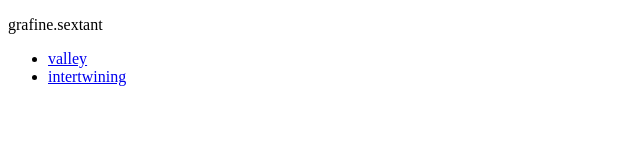
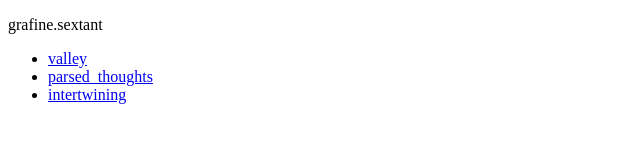
Before and after one commit to grafine-sextant/grafine-sextant.github.io, a plain HTML site: page index.html in a window 1280 px wide. Shown: the whole page, without its empty margins (0-640 px from the left). Drawn offline with Linux system fonts and the light colour scheme.

Commit message:
Update index.html

```diff
--- a/index.html
+++ b/index.html
@@ -8,6 +8,7 @@
     <p>grafine.sextant</p>
     <ul>
       <li><a href="/valley/index.html">valley</a></li>
+      <li><a href="/parsed_thoughts/help.json">parsed_thoughts</a></li>
       <li><a href="/intertwining/index.html">intertwining</a></li>
     </ul>
   </body>
```
